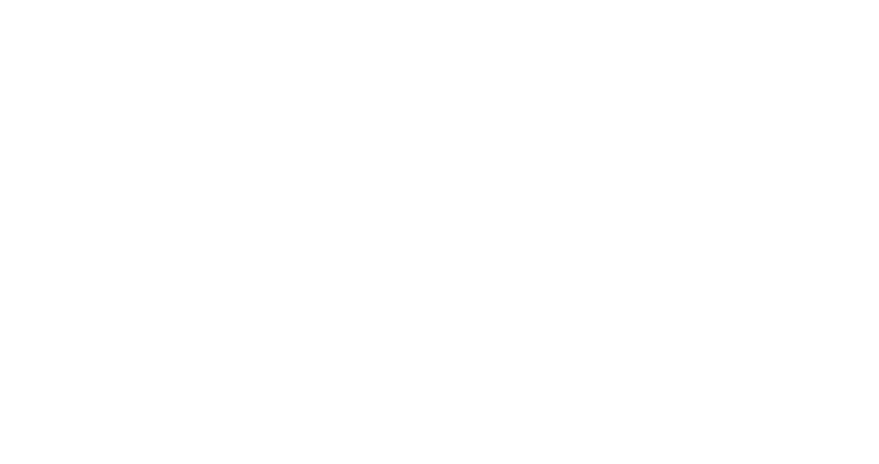
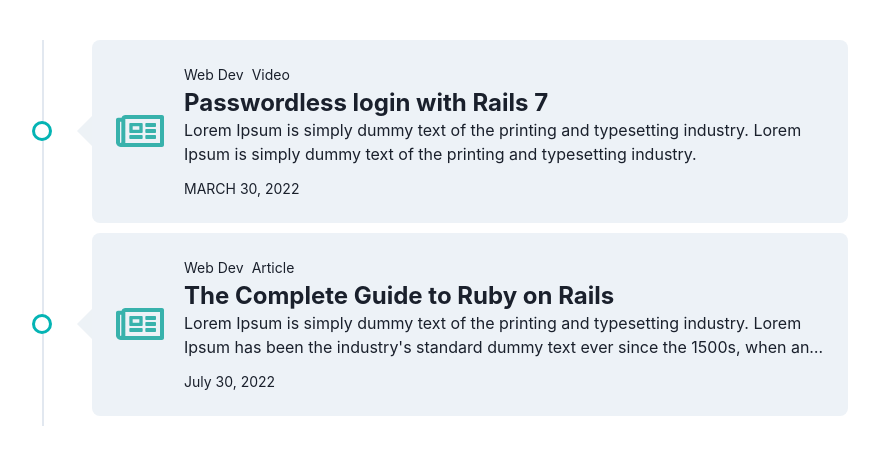
Before and after one commit to Ahmed1282/Transport-and-Tourism-MERN-app, a React (Vite) app in the folder client/: page / in a window 1280 px wide. Before the commit this address had no page. Shown: the top 464 px of the page, without its empty margins (200-1079 px from the left). Built offline with nearby package versions, Linux system fonts and the light colour scheme.

Commit message:
Add Dashboard component to main.tsx

```diff
--- a/client/src/main.tsx
+++ b/client/src/main.tsx
@@ -3,6 +3,7 @@ import ReactDOM from "react-dom/client";
 import { ChakraProvider } from "@chakra-ui/react";
 import { BrowserRouter, Routes, Route } from "react-router-dom";
 import ManageRoutesPage from "./components/pages/admin/ManageRoutesPage";
+import Dashboard from "./components/pages/admin/Dashboard";
 
 ReactDOM.createRoot(document.getElementById("root")!).render(
   <React.StrictMode>
@@ -16,7 +17,14 @@ ReactDOM.createRoot(document.getElementById("root")!).render(
         </Routes> */}
 
         <Routes>
-          <Route path="/manage-routes" element={<ManageRoutesPage />}>
+          <Route path="/" element={<ManageRoutesPage />}>
+            {/* <Route index element={<ManageR />} />
+            <Route path="blogs" element={<Blogs />} />
+            <Route path="contact" element={<Contact />} />
+            <Route path="*" element={<NoPage />} /> */}
+          </Route>
+
+          <Route path="/dashboard" element={<Dashboard />}>
             {/* <Route index element={<ManageR />} />
             <Route path="blogs" element={<Blogs />} />
             <Route path="contact" element={<Contact />} />
```
